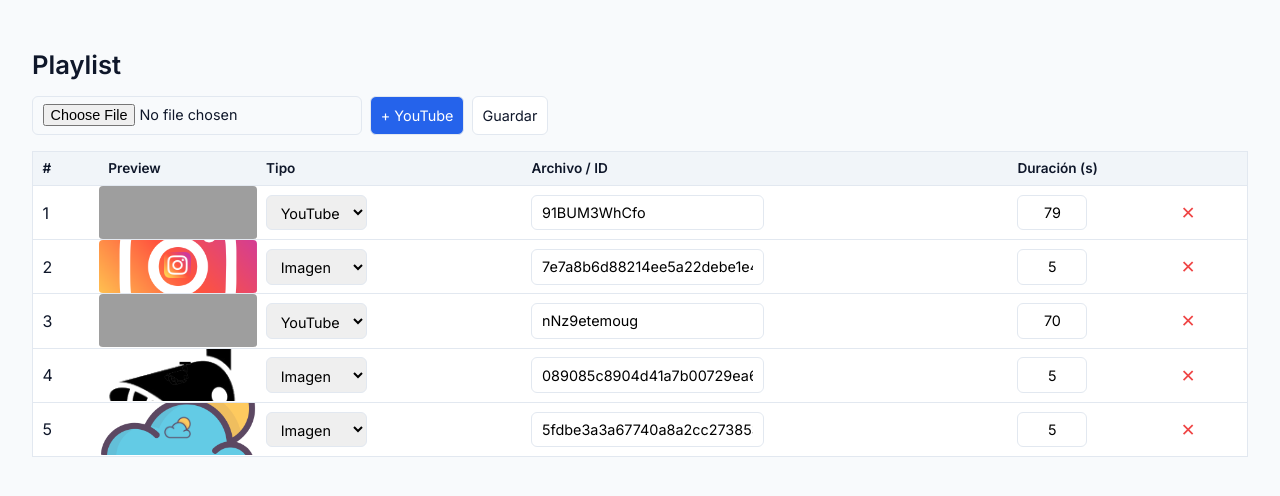
After one commit to ElCorderito/raspberry, a Flask app: page /admin/ in a window 1280 px wide. The commit adds this page. Shown: the top 496 px of the page. Run offline with Flask 3, Linux system fonts and the light colour scheme; grey boxes are pictures that could not be loaded.

Commit message:
Ya se ve todo, solo falta mejorar el diseño

```diff
--- /dev/null
+++ b/admin.py
@@ -0,0 +1,40 @@
+# admin.py
+import os, json, uuid
+from flask import Blueprint, render_template, request, jsonify, send_from_directory
+
+MEDIA_DIR = os.path.abspath('signage_media')
+PLAYLIST  = os.path.abspath('static/playlist.json')
+
+admin = Blueprint('admin', __name__, url_prefix='/admin')
+
+# admin.py (solo esta función cambia)
+@admin.route('/')
+def panel():
+    try:
+        with open(PLAYLIST, 'r', encoding='utf-8') as f:
+            items = json.load(f)
+    except (FileNotFoundError, json.JSONDecodeError):
+        items = []
+        # Asegurarse de que el archivo exista con [] para la próxima vez
+        os.makedirs(os.path.dirname(PLAYLIST), exist_ok=True)
+        with open(PLAYLIST, 'w', encoding='utf-8') as f:
+            json.dump(items, f)
+    return render_template('admin_panel.html', items=items)
+
+@admin.post('/upload')
+def upload():
+    f = request.files['file']
+    ext = os.path.splitext(f.filename)[1]
+    name = f'{uuid.uuid4().hex}{ext}'
+    f.save(os.path.join(MEDIA_DIR, name))
+    return jsonify({'file': name})
+
+@admin.post('/save_playlist')
+def save_playlist():
+    with open(PLAYLIST, 'w') as f:
+        json.dump(request.get_json(), f, indent=2, ensure_ascii=False)
+    return '', 204
+
+@admin.route('/media/<path:fname>')
+def media(fname):
+    return send_from_directory(MEDIA_DIR, fname)
--- a/app.py
+++ b/app.py
@@ -1,9 +1,14 @@
+# app.py
 import os, json
 from datetime import datetime, timedelta
 from flask import Flask, request, jsonify, render_template, abort, url_for
 import requests, requests_cache, pandas as pd, pytz
 
-app = Flask(__name__)
+app = Flask(__name__)                # 1) crea la app
+
+from admin import admin              # 2) importa el blueprint
+app.register_blueprint(admin)        # 3) lo registras
+
 
 # -------------  Archivos y utilidades -----------------
 DATA_FILE  = os.path.join('data', 'data.json')
--- /dev/null
+++ b/static/playlist.json
@@ -0,0 +1,27 @@
+[
+  {
+    "duration": 79,
+    "file": "91BUM3WhCfo",
+    "type": "youtube"
+  },
+  {
+    "duration": 5,
+    "file": "7e7a8b6d88214ee5a22debe1e49b6109.png",
+    "type": "image"
+  },
+  {
+    "duration": 70,
+    "file": "nNz9etemoug",
+    "type": "youtube"
+  },
+  {
+    "duration": 5,
+    "file": "089085c8904d41a7b00729ea68a5b65d.png",
+    "type": "image"
+  },
+  {
+    "duration": 5,
+    "file": "5fdbe3a3a67740a8a2cc273853224f8d.png",
+    "type": "image"
+  }
+]
--- /dev/null
+++ b/templates/admin_panel.html
@@ -0,0 +1,204 @@
+<!DOCTYPE html>
+<html lang="es">
+<head>
+  <meta charset="utf-8">
+  <title>Panel de Contenido</title>
+  <script src="https://unpkg.com/vue@3"></script>
+  <link rel="preconnect" href="https://fonts.googleapis.com">
+  <link href="https://fonts.googleapis.com/css2?family=Inter:wght@400;600&display=swap" rel="stylesheet">
+  <style>
+    :root {
+      --accent: #2563eb;
+      --bg:     #f8fafc;
+      --card:   #ffffff;
+      --border: #e2e8f0;
+    }
+    * { box-sizing:border-box; font-family:Inter,system-ui,sans-serif }
+    body { margin:0; padding:2rem; background:var(--bg); color:#0f172a }
+    h1  { margin-bottom:1rem; font-size:1.6rem }
+    .toolbar {
+      display:flex; gap:.5rem; margin-bottom:1rem;
+    }
+    button,input,select {
+      border:1px solid var(--border);
+      padding:.45rem .6rem;
+      border-radius:.375rem;
+      font-size:.9rem;
+      line-height:1.2rem;
+    }
+    button { background:var(--accent); color:#fff; cursor:pointer }
+    button.secondary { background:#fff; color:#0f172a }
+    button:disabled { opacity:.4; cursor:not-allowed }
+    table {
+      width:100%;
+      border-collapse:collapse;
+      background:var(--card);
+      border:1px solid var(--border);
+    }
+    th, td {
+      padding:.55rem .6rem;
+      border-bottom:1px solid var(--border);
+      text-align:left;
+      vertical-align:middle;
+    }
+    th { background:#f1f5f9; font-weight:600; font-size:.85rem }
+    tr.dragging { opacity:.45 }
+    td.actions { text-align:center }
+    td.actions button {
+      background:none; color:#ef4444; border:none; font-size:1.1rem
+    }
+    /* Preview container más grande y proporción 16:9 */
+    .preview {
+        position: relative;
+        height: 45px;          /* altura fija */
+        aspect-ratio: 16/9;    /* relación 16:9 */
+        overflow: hidden;
+        border-radius: 4px;
+        margin: auto;          /* centrar dentro de la celda */
+      }
+
+    /* Fondo borroso cubre TODO */
+    .preview-bg {
+      position: absolute; top:0; left:0;
+      width:100%; height:100%;
+      background-size: cover;           /* ocupa todo */
+      background-position: center;
+      filter: blur(8px) brightness(0.75) scale(1.2);
+      transform-origin: center;
+      z-index:1;
+    }
+
+    /* El foreground debería usar object-fit: contain */
+    .preview-fg {
+      position: relative;
+      z-index: 2;
+      width: 100%;
+      height: 100%;
+      object-fit: contain;   /* escala sin recortar */
+      background: transparent;
+    }
+  </style>
+</head>
+<body>
+
+<h1>Playlist</h1>
+
+<div class="toolbar">
+  <input type="file" @change="upload">
+  <button @click="addYoutube">+ YouTube</button>
+  <button class="secondary" @click="save" :disabled="saving">
+    [[ saving ? 'Guardando…' : 'Guardar' ]]
+  </button>
+</div>
+
+<table>
+  <thead>
+    <tr>
+      <th>#</th>
+      <th>Preview</th>
+      <th>Tipo</th>
+      <th style="width:40%">Archivo / ID</th>
+      <th style="width:10%">Duración (s)</th>
+      <th></th>
+    </tr>
+  </thead>
+  <tbody>
+    <tr v-for="(it,i) in items" :key="i" draggable="true"
+        @dragstart="drag=i" @dragover.prevent @drop="swap(i)"
+        :class="{dragging: drag === i}">
+      <td>[[ i+1 ]]</td>
+
+      <!-- PREVIEW -->
+      <td class="preview">
+        <!-- Fondo borroso (igual que antes) -->
+        <div class="preview-bg"
+             :style="{
+               backgroundImage:
+                 it.type==='youtube'
+                   ? `url(https://img.youtube.com/vi/${it.file}/mqdefault.jpg)`
+                   : `url(/admin/media/${it.file})`
+             }">
+        </div>
+
+        <!-- Foreground que con object-fit:contain siempre mostrará todo -->
+        <img v-if="it.type==='image'"
+             :src="`/admin/media/${it.file}`"
+             class="preview-fg" alt="Imagen">
+
+        <video v-else-if="it.type==='video'"
+               :src="`/admin/media/${it.file}`"
+               muted autoplay loop class="preview-fg"></video>
+
+        <img v-else
+             :src="`https://img.youtube.com/vi/${it.file}/mqdefault.jpg`"
+             class="preview-fg" alt="YouTube">
+      </td>
+
+      <td>
+        <select v-model="it.type">
+          <option value="youtube">YouTube</option>
+          <option value="video">Video</option>
+          <option value="image">Imagen</option>
+        </select>
+      </td>
+      <td>
+        <input v-model="it.file"
+               :placeholder="it.type==='youtube' ? 'ID de YouTube' : 'Nombre del archivo'">
+      </td>
+      <td>
+        <input v-model.number="it.duration" style="width:70px;text-align:center">
+      </td>
+      <td class="actions">
+        <button @click="items.splice(i,1)">✕</button>
+      </td>
+    </tr>
+  </tbody>
+</table>
+
+<script>
+const { createApp } = Vue;
+const app = createApp({
+  data(){ return {
+    items:  {{ items|tojson|safe }},
+    drag:   null,
+    saving: false
+  }},
+  methods:{
+    upload(e){
+      if (!e.target.files.length) return;
+      const fd = new FormData();
+      fd.append('file', e.target.files[0]);
+      fetch('/admin/upload',{method:'POST',body:fd})
+        .then(r=>r.json())
+        .then(j=>this.items.push({
+          type:'video',
+          file:j.file,
+          duration:60
+        }));
+    },
+    addYoutube(){
+      this.items.push({type:'youtube',file:'',duration:60});
+    },
+    swap(i){
+      [this.items[i], this.items[this.drag]] =
+        [this.items[this.drag], this.items[i]];
+    },
+    save(){
+      this.saving = true;
+      fetch('/admin/save_playlist',{
+        method:'POST',
+        headers:{'Content-Type':'application/json'},
+        body: JSON.stringify(this.items)
+      }).then(()=>{
+        this.saving = false;
+        alert('Playlist guardada!');
+      });
+    }
+  }
+});
+app.config.compilerOptions.delimiters = ['[[',' ]]'];
+app.mount('body');
+</script>
+
+</body>
+</html>
```
Also changed, not shown: data/data.json (+30 -30 lines), templates/branch_detail.html (+53 -35 lines), signage_media/089085c8904d41a7b00729ea68a5b65d.png (added), signage_media/5fdbe3a3a67740a8a2cc273853224f8d.png (added), signage_media/7e7a8b6d88214ee5a22debe1e49b6109.png (added), signage_media/9499d1b526d14f85a59ec93b0a517524.png (added), signage_media/acfd1a608fc44fb98f8af0cc230af378.png (added), signage_media/bbac60f950cd4978b6730902b6b962a2.png (added), signage_media/e7c53032fc594b84acc7f2f486a621c3.jpeg (added), 1 other file.
